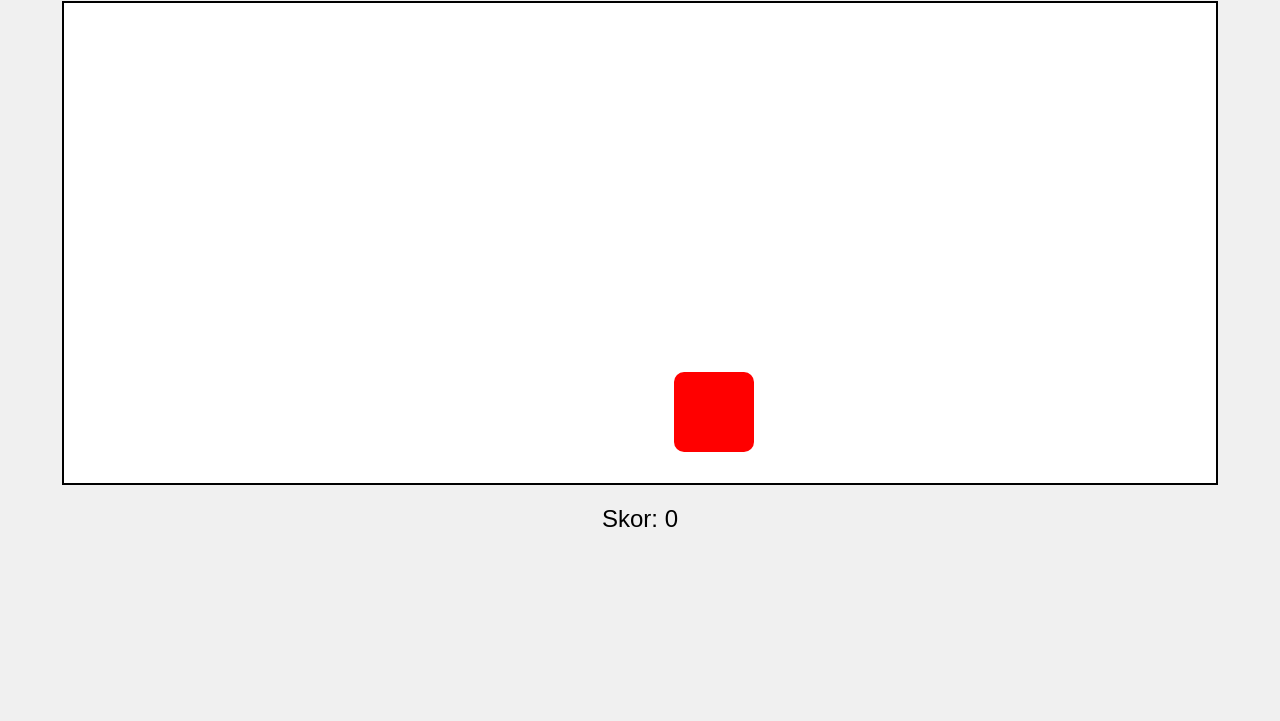
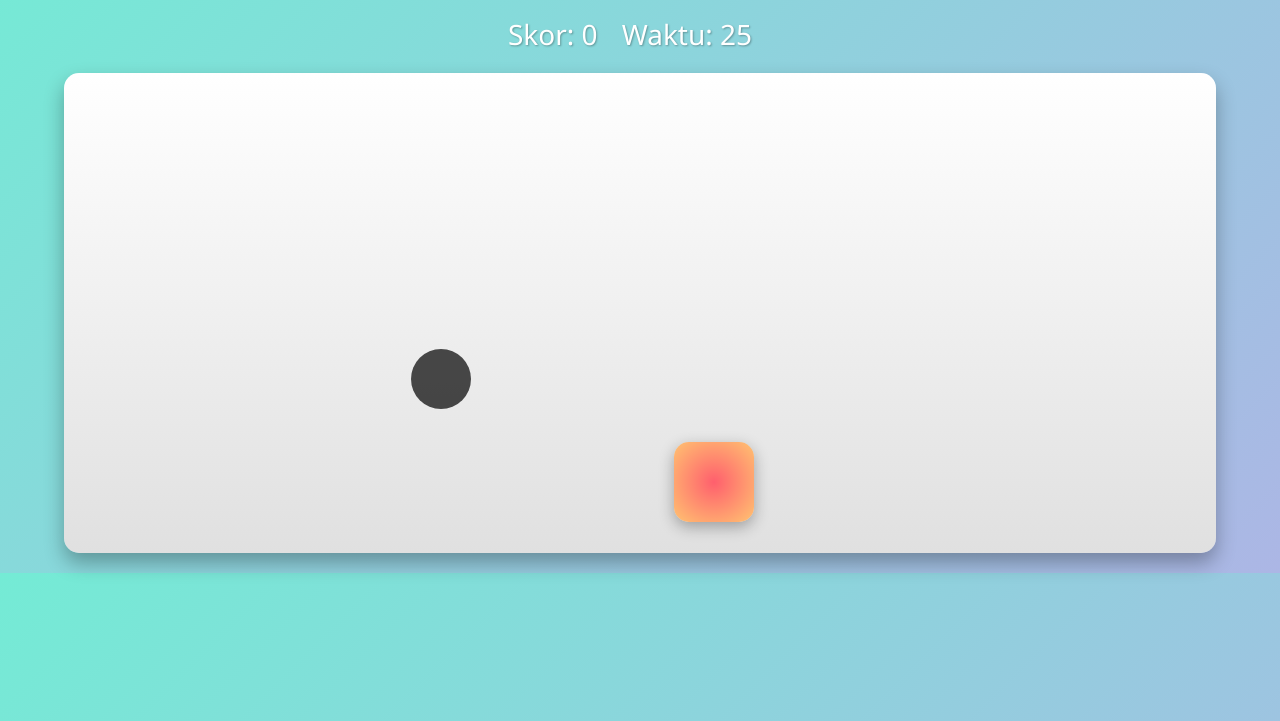
Before and after one commit to AnxinFTW/game, a plain HTML site: page index.html in a window 1280 px wide. Shown: the part 79-800 px from the top of the page. Drawn offline with Linux system fonts and the light colour scheme.

Commit message:
Update index.html

```diff
--- a/index.html
+++ b/index.html
@@ -3,53 +3,92 @@
 <head>
 <meta charset="UTF-8">
 <meta name="viewport" content="width=device-width, initial-scale=1.0">
-<title>Game Tangkap Kotak (HP)</title>
+<title>Game Tangkap Kotak Seru</title>
 <style>
   body {
-    font-family: Arial, sans-serif;
+    font-family: 'Segoe UI', Tahoma, Geneva, Verdana, sans-serif;
     text-align: center;
     margin: 0;
     padding: 0;
-    background-color: #f0f0f0;
+    background: linear-gradient(135deg, #74ebd5, #ACB6E5);
+    color: #fff;
   }
+
+  h1 {
+    margin-top: 20px;
+    text-shadow: 2px 2px 4px rgba(0,0,0,0.3);
+  }
+
   #gameArea {
     position: relative;
     width: 90vw;
     height: 60vh;
     margin: 20px auto;
-    background-color: #fff;
-    border: 2px solid #000;
-    touch-action: none; /* supaya sentuhan lebih smooth */
+    background: linear-gradient(to bottom, #fff, #e0e0e0);
+    border-radius: 15px;
+    box-shadow: 0 10px 20px rgba(0,0,0,0.3);
+    overflow: hidden;
+    touch-action: none;
   }
+
   #box {
     width: 80px;
     height: 80px;
     position: absolute;
-    background-color: red;
-    border-radius: 10px;
+    background: radial-gradient(circle, #ff5f6d, #ffc371);
+    border-radius: 15px;
     cursor: pointer;
+    box-shadow: 0 5px 15px rgba(0,0,0,0.3);
+    transition: transform 0.2s, box-shadow 0.2s, left 0.5s, top 0.5s;
   }
-  #score {
-    font-size: 24px;
+
+  #box:active {
+    transform: scale(0.9);
+    box-shadow: 0 2px 5px rgba(0,0,0,0.5);
+  }
+
+  .obstacle {
+    width: 60px;
+    height: 60px;
+    position: absolute;
+    background-color: black;
+    border-radius: 50%;
+    opacity: 0.7;
+    transition: left 0.5s, top 0.5s;
+  }
+
+  #score, #timer {
+    font-size: 28px;
     margin-top: 10px;
+    text-shadow: 1px 1px 2px rgba(0,0,0,0.3);
+    display: inline-block;
+    margin-right: 20px;
   }
 </style>
 </head>
 <body>
 
-<h1>Game Tangkap Kotak</h1>
+<h1>Game Tangkap Kotak Seru</h1>
+<div>
+  <div id="score">Skor: 0</div>
+  <div id="timer">Waktu: 30</div>
+</div>
 <div id="gameArea">
   <div id="box"></div>
 </div>
-<div id="score">Skor: 0</div>
 
 <script>
   const box = document.getElementById('box');
   const gameArea = document.getElementById('gameArea');
   const scoreDisplay = document.getElementById('score');
+  const timerDisplay = document.getElementById('timer');
+
   let score = 0;
+  let time = 30;
+  let gameOver = false;
 
   function moveBox() {
+    if(gameOver) return;
     const maxX = gameArea.clientWidth - box.offsetWidth;
     const maxY = gameArea.clientHeight - box.offsetHeight;
     const randomX = Math.floor(Math.random() * maxX);
@@ -59,17 +98,54 @@
   }
 
   function addScore() {
+    if(gameOver) return;
     score++;
     scoreDisplay.textContent = 'Skor: ' + score;
     moveBox();
   }
 
-  // Tangkap klik dan sentuhan
+  // Kotak
   box.addEventListener('click', addScore);
   box.addEventListener('touchstart', addScore);
 
+  // Timer
+  const timer = setInterval(() => {
+    if(time > 0){
+      time--;
+      timerDisplay.textContent = 'Waktu: ' + time;
+      maybeSpawnObstacle();
+    } else {
+      clearInterval(timer);
+      gameOver = true;
+      alert('Waktu habis! Skor kamu: ' + score);
+    }
+  }, 1000);
+
   moveBox();
   setInterval(moveBox, 2000);
+
+  // Obstacle
+  function maybeSpawnObstacle(){
+    if(Math.random() < 0.3 && !gameOver){ // 30% chance
+      const obs = document.createElement('div');
+      obs.classList.add('obstacle');
+      const maxX = gameArea.clientWidth - 60;
+      const maxY = gameArea.clientHeight - 60;
+      obs.style.left = Math.floor(Math.random() * maxX) + 'px';
+      obs.style.top = Math.floor(Math.random() * maxY) + 'px';
+      gameArea.appendChild(obs);
+
+      obs.addEventListener('click', () => {
+        score = Math.max(0, score - 1); // skor dikurangi 1
+        scoreDisplay.textContent = 'Skor: ' + score;
+        obs.remove();
+      });
+
+      setTimeout(() => {
+        if(obs.parentElement) obs.remove();
+      }, 3000); // hilang setelah 3 detik
+    }
+  }
 </script>
 
 </body>
```
